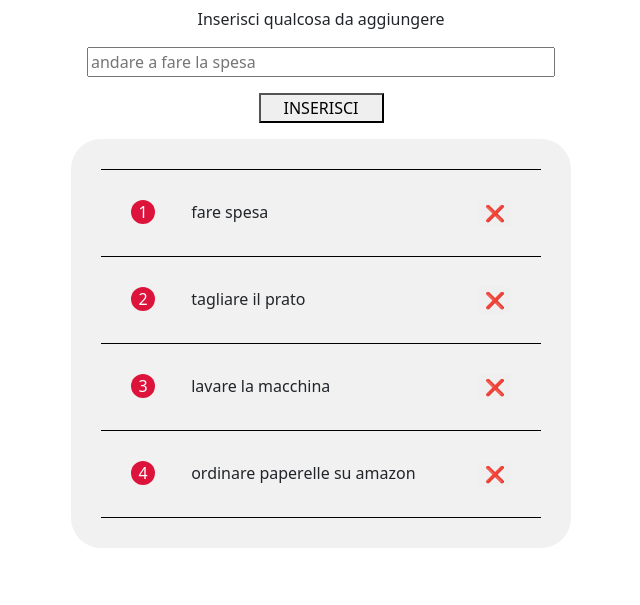
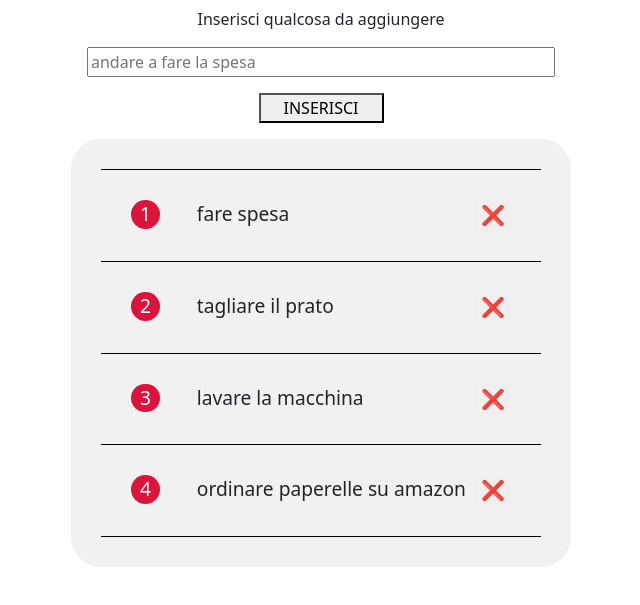
Before and after one commit to FrancescoGentileDev/vue-todolist, a plain HTML site: page index.html in a window 1280 px wide. Shown: the part 81-686 px from the top of the page, without its empty margins (319-959 px from the left). Drawn offline with nearby package versions, Linux system fonts and the light colour scheme.

Commit message:
✨ feat(script): add done

```diff
--- a/css/style.css
+++ b/css/style.css
@@ -42,15 +42,19 @@ li input[type="checkbox"]:checked + label {
     text-decoration: line-through;
 }
 
+li {
+    font-size: 1.2rem;
+}
 
 .li-todo .number-action {
-    --size: 1.5rem;
+    --size: 1.8rem;
     margin-right: 2rem;
     background-color: crimson;
     display: inline-block;
     text-align: center;
     width: var(--size);
     height: var(--size);
+    line-height: var(--size);
     border-radius: 50%;
     color: white
 }
@@ -58,3 +62,8 @@ li input[type="checkbox"]:checked + label {
 
 li button {
     border: none;}
+
+li .li-todo.done {
+    text-decoration: line-through;
+
+}
--- a/index.html
+++ b/index.html
@@ -45,7 +45,7 @@
 
             <ul id="list">
                 <li v-for="(item, index) in todos" :key="index" class="d-flex justify-content-between">
-                    <div class="li-todo">
+                    <div class="li-todo" :class="{done: item.done}">
                     <span class="number-action">{{index + 1}}</span>
                     <span>{{item.action}}</span>
                     </div>
```
